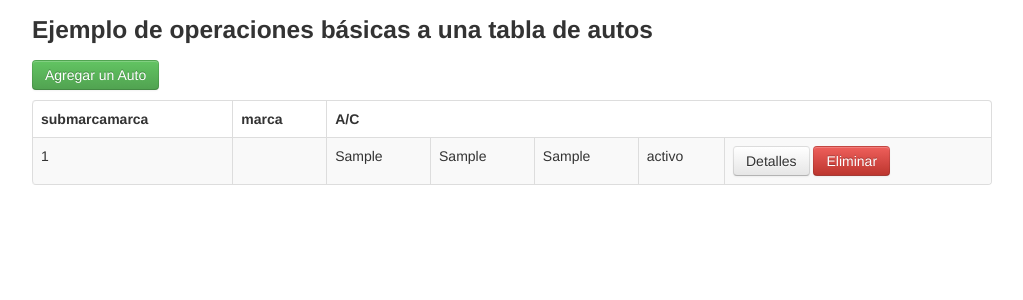
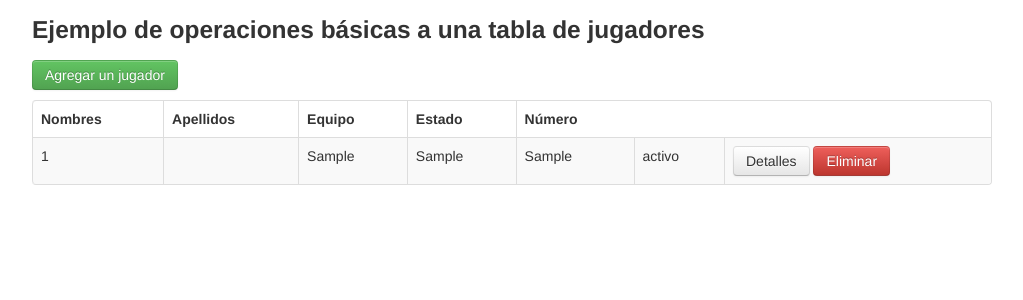
Before and after one commit to alexkm174x8/crud-topos, a PHP site: page / in a window 1280 px wide. Shown: the top 300 px of the page, without its empty margins (118-1141 px from the left). Run offline with PHP 8.4, Linux system fonts and the light colour scheme; tables that the repository leaves empty or names only in its code hold one stand-in row (values such as "Sample post"); data that the repository does not hold is empty.

Commit message:
"Changes done to 'index.php'"

```diff
--- a/index.php
+++ b/index.php
@@ -11,20 +11,22 @@
 <div class="container">
 
     <div class="row">
-        <h3>Ejemplo de operaciones básicas a una tabla de autos</h3>
+        <h3>Ejemplo de operaciones básicas a una tabla de jugadores</h3>
     </div>
 
     <div class="row">
         <p>
-            <a href="create.php" class="btn btn-success">Agregar un Auto</a>
+            <a href="create.php" class="btn btn-success">Agregar un jugador</a>
         </p>
 
         <table class="table table-striped table-bordered">
             <thead>
             <tr>
-                <th>submarcamarca	</th>
-                <th>marca 				</th>
-                <th>A/C 					</th>
+                <th>Nombres	</th>
+                <th>Apellidos				</th>
+                <th>Equipo					</th>
+                <th>Estado					</th>
+                <th>Número				</th>
             </tr>
             </thead>
             <tbody>
@@ -40,7 +42,6 @@
                 echo '<td>'. $row['Equipo'] . '</td>';
                 echo '<td>'. $row['Número'] . '</td>';
                 echo '<td>';    echo ($row['Estado'])?"activo":"inactivo"; echo'</td>';
-
                 echo '<td width=250>';
                 echo '<a class="btn" href="read.php?id='.$row['idjugador'].'">Detalles</a>';
                 echo '&nbsp;';
```
